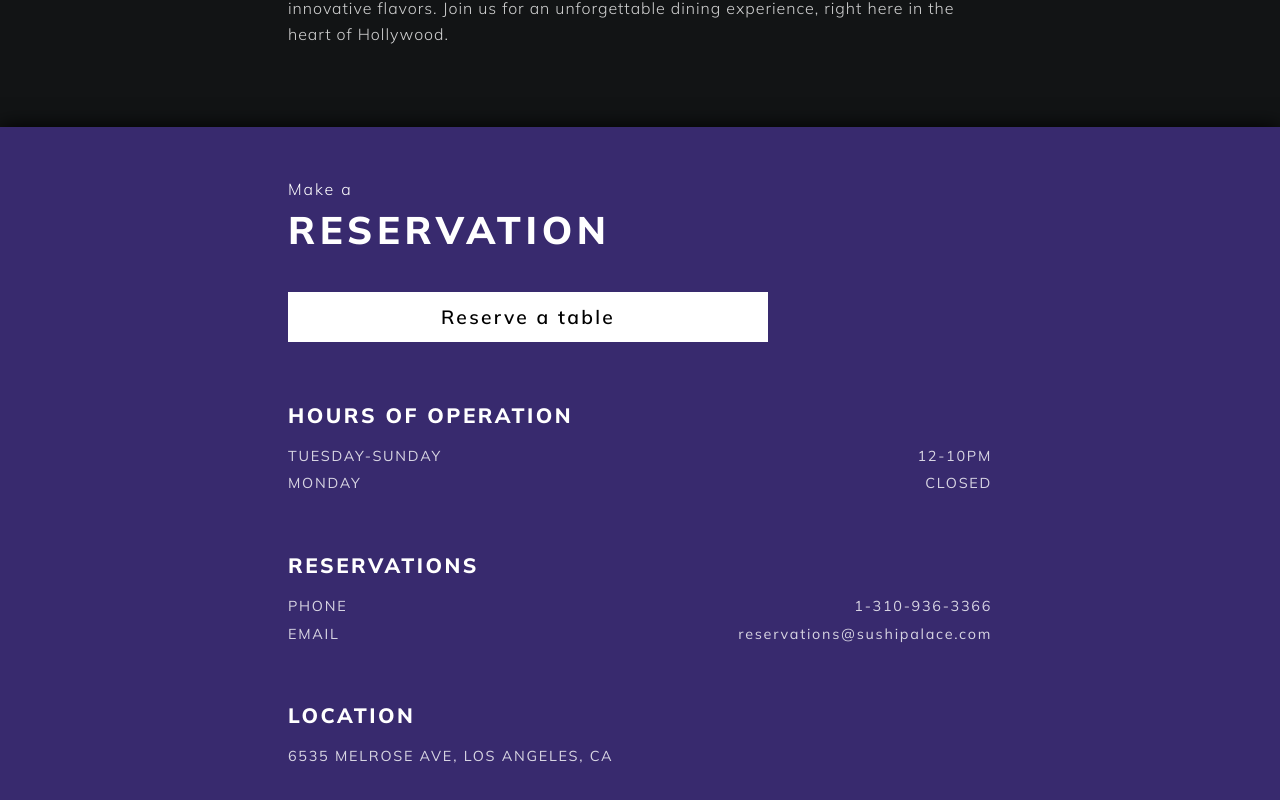
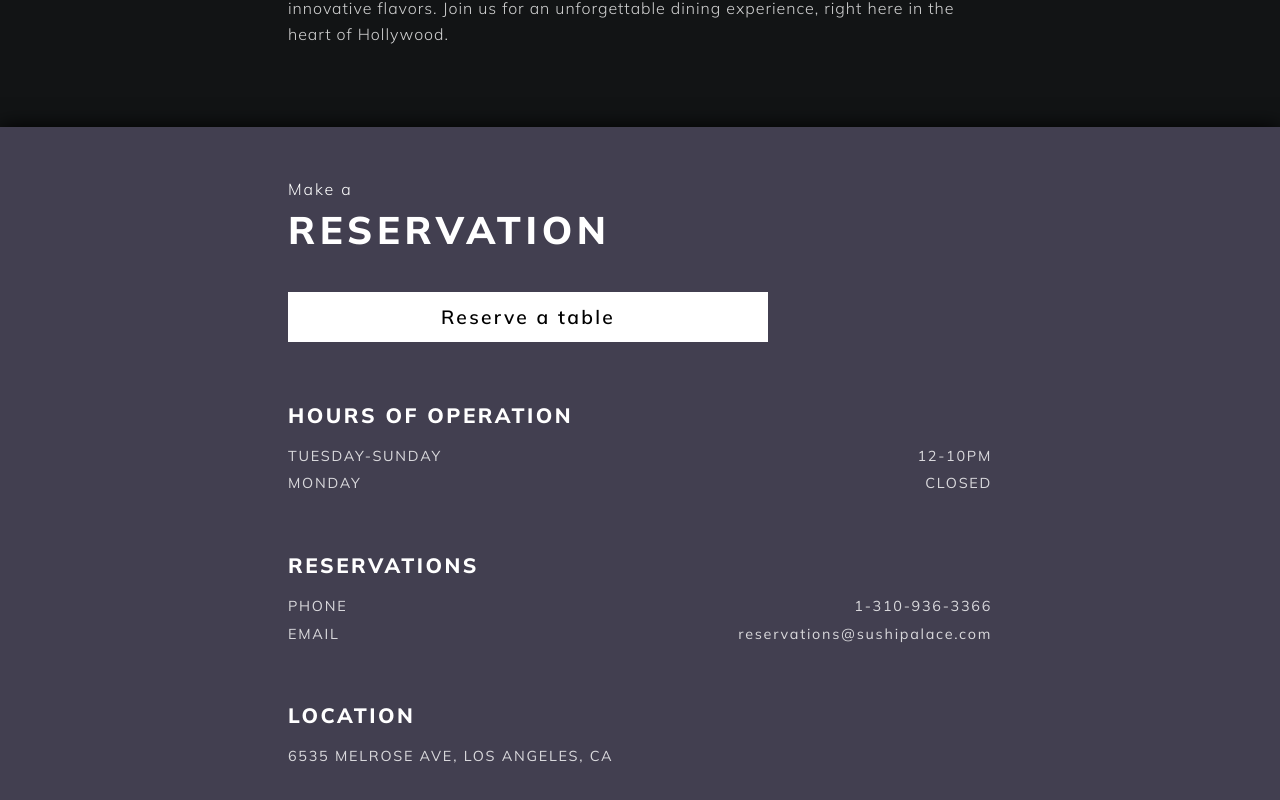
Before and after one commit to emilioDeSantis/sushipalace, a Next.js app: page / in a window 1280 px wide. Shown: the part 1000-1800 px from the top of the page. Built offline with nearby package versions, Linux system fonts and the light colour scheme.

Commit message:
first commit

```diff
--- a/src/app/components/Reservation.tsx
+++ b/src/app/components/Reservation.tsx
@@ -6,7 +6,7 @@ const Reservation: React.FC = () => {
     return (
         <div
             style={{
-                backgroundColor: "#382A6E",
+                backgroundColor: "#423F50",
                 display: "flex",
                 flexDirection: "column",
                 boxShadow: "0px 0px 20px rgba(0, 0, 0, 1)",
```
